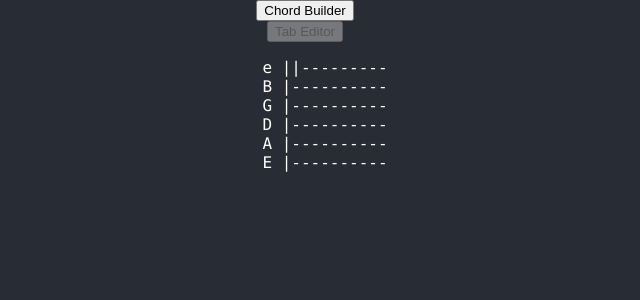
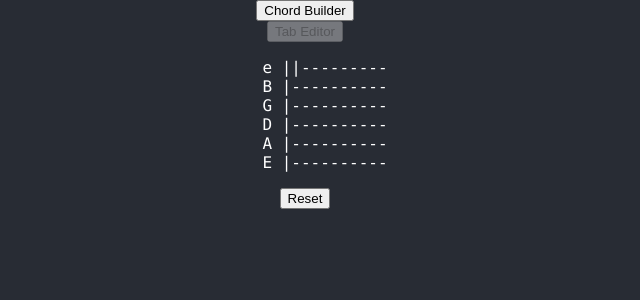
Before and after one commit to mlewicki12/guitar-chord-builder, a React (Create React App) app: page / in a window 1280 px wide. Both pictures are taken after a click on the button "Tab Editor". Shown: the top 300 px of the page, without its empty margins (335-975 px from the left). Built offline with nearby package versions, Linux system fonts and the light colour scheme.

Commit message:
add reset functionality

```diff
--- a/src/Components/TabEditor.js
+++ b/src/Components/TabEditor.js
@@ -135,40 +135,50 @@ export default class TabEditor extends BaseComponent {
                 }
             });
 
+            let newLength = this.state.length + 1;
             if(max > this.state.length) {
-                this.update({
-                    length: max
-                });
+                newLength = max;
             } else if(max === this.state.length) {
-                this.update({
-                    length: max + 1
-                });
+                newLength = max + 1;
             }
 
+            this.update({
+                length: newLength
+            });
             return map;
         }
 
 
-        this.changeMap(mod, [0, 0]);
+        this.changeMap(mod, [0, 1]);
     }
 
-    constructor(props) {
-        super(props);
-        this.blinkerFunction = this.blinkerFunction.bind(this);
-        this.tabControls = this.tabControls.bind(this);
+    reset() {
+        this.update(this.initialState(this.props));
+    }
 
+    initialState(props) {
         let map = [];
         for(var i = 0; i < this.props.strings.length; ++i) {
             map.push([]);
         }
 
-        this.state = {
+        return {
             position: [0, 0],
             length: props.length || 10,
             cursor: props.cursor || '|',
             interval: props.interval || 400,
             map: map
         };
+    }
+
+    constructor(props) {
+        super(props);
+
+        this.blinkerFunction = this.blinkerFunction.bind(this);
+        this.tabControls = this.tabControls.bind(this);
+        this.reset = this.reset.bind(this);
+
+        this.state = this.initialState(props);
     }
 
     componentDidMount() {
@@ -210,6 +220,7 @@ export default class TabEditor extends BaseComponent {
                 <ul className="string-tab">
                     {this.props.strings.map((val, index) => <li key={val}>{val} |{fillTab(this.state.length, this.state.map[index])}</li>)}
                 </ul>
+                <button onClick={this.reset}>Reset</button>
             </React.Fragment>
         )
     }
```
